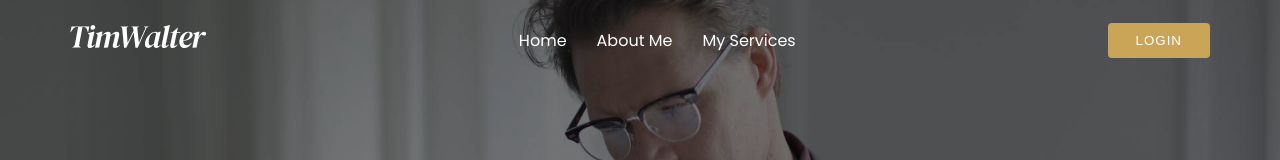
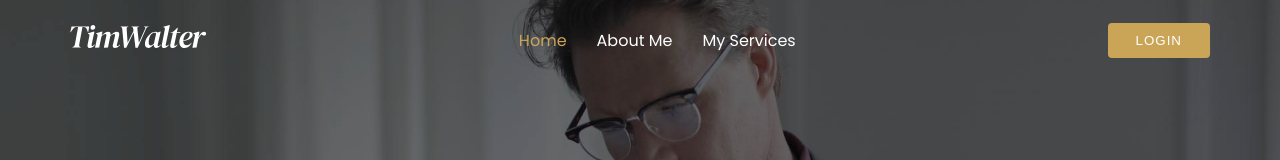
Before and after one commit to sabbirzzaman/tim-walter, a React (Create React App) app: page /home in a window 1280 px wide. Shown: the top 160 px of the page. Built offline with nearby package versions, Linux system fonts and the light colour scheme; no server answers.

Commit message:
active route added

```diff
--- a/src/pages/Common/Header/Header.js
+++ b/src/pages/Common/Header/Header.js
@@ -1,15 +1,31 @@
 import { signOut } from 'firebase/auth';
 import React from 'react';
 import { useAuthState } from 'react-firebase-hooks/auth';
-import { Link, useNavigate } from 'react-router-dom';
+import { Link, useMatch, useNavigate, useResolvedPath } from 'react-router-dom';
 import auth from '../../../firebase.init';
 import logo from '../../../images/logo.svg';
 import './Header.css';
 
 const Header = () => {
     const navigate = useNavigate();
+    const [user, loading] = useAuthState(auth);
 
-    const [user, loading] = useAuthState(auth);
+    function CustomLink({ children, to, ...props }) {
+        let resolved = useResolvedPath(to);
+        let match = useMatch({ path: resolved.pathname, end: true });
+
+        return (
+            <div>
+                <Link
+                    style={{ color: match ? '#cba557' : '' }}
+                    to={to}
+                    {...props}
+                >
+                    {children}
+                </Link>
+            </div>
+        );
+    }
 
     return (
         <div className="header-container">
@@ -22,9 +38,9 @@ const Header = () => {
                     />
                 </div>
                 <div className="navigation">
-                    <Link to="/home">Home</Link>
-                    <Link to="/about">About Me</Link>
-                    <Link to="/services">My Services</Link>
+                    <CustomLink to="/home">Home</CustomLink>
+                    <CustomLink to="/about">About Me</CustomLink>
+                    <CustomLink to="/services">My Services</CustomLink>
                 </div>
                 <div className="header-btn">
                     {user ? (
--- a/src/pages/Home/Banner/Banner.css
+++ b/src/pages/Home/Banner/Banner.css
@@ -12,7 +12,7 @@
 .banner-container .overlay {
     width: 100%;
     height: 100%;
-    background-color: rgba(3, 6, 9, 0.55)
+    background-color: rgba(3, 6, 9, 0.6)
 }
 
 .banner-container .container {
```
